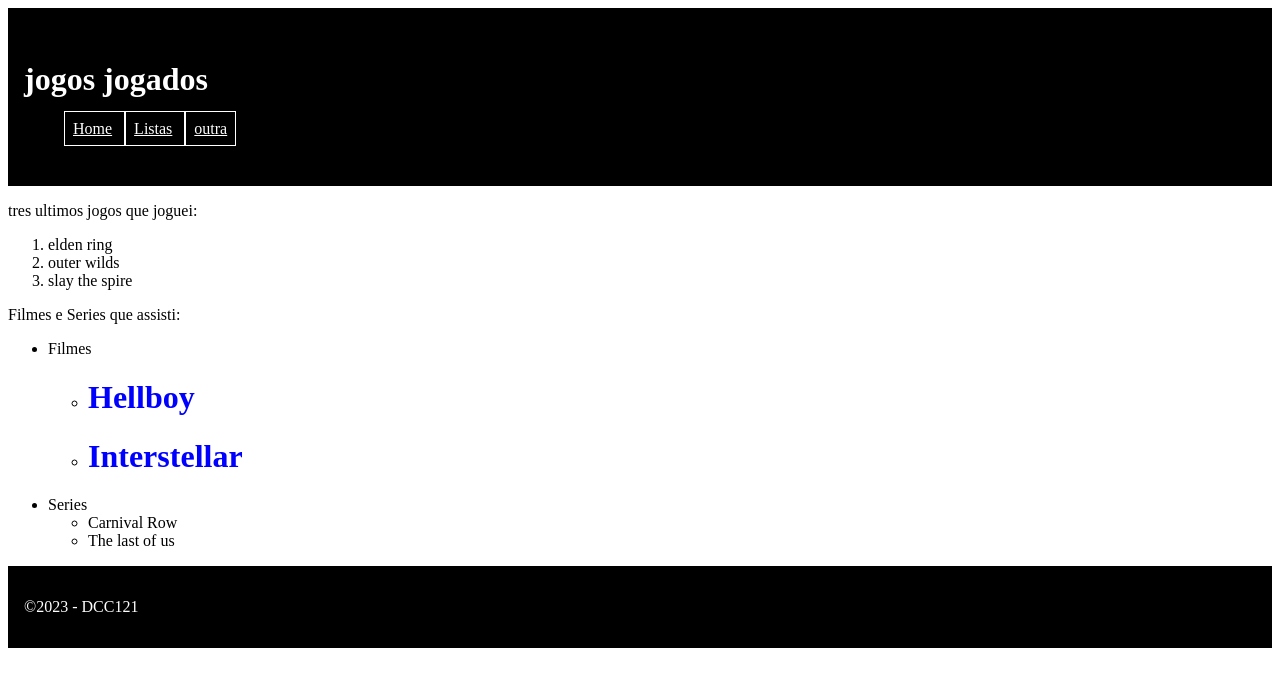
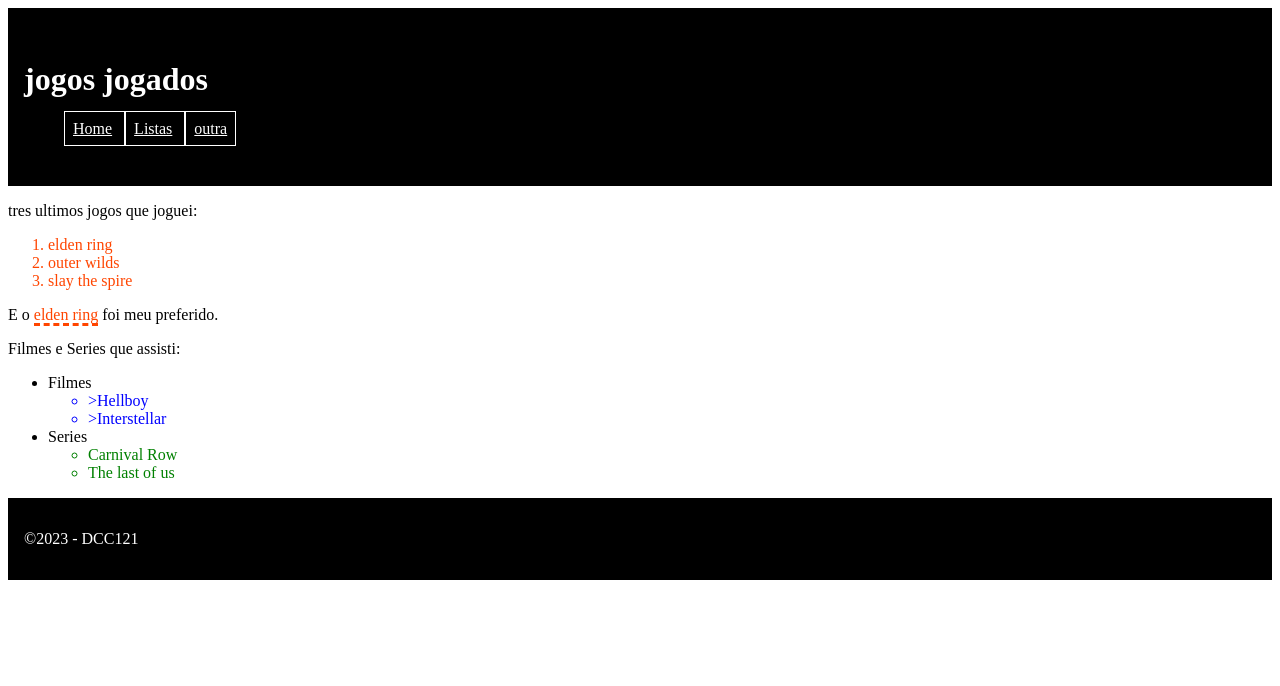
Before and after one commit to BrunaCruz0/dcc121-2023-1-atv1-Wilian2012, a plain HTML site: page lista.html in a window 1280 px wide. Drawn offline with Linux system fonts and the light colour scheme.

Commit message:
adiciona estilo por classe

```diff
--- a/lista.html
+++ b/lista.html
@@ -5,6 +5,20 @@
     <meta name="viewport" content="width=device-width, initial-scale=1.0">
     <title>jogos jogados</title>
     <link rel="stylesheet" href="estilopb.css" />
+    <style>
+      .serie{
+         color:green;
+      }
+      .filme{
+         color:blue;
+      }
+       .jogo{
+         color:orangered;
+      }
+      p>.jogo{
+          border-bottom: dashed;
+      }
+    </style>
 </head>
 <body>
     <header>
@@ -23,11 +37,12 @@
 <p>tres ultimos jogos que joguei:<p>
 <ol>
 
-<li>elden ring</li>
-<li>outer wilds</li>
-<li>slay the spire</li>
+<li class="jogo"> elden ring</li>
+<li class="jogo"> outer wilds</li>
+<li class="jogo"> slay the spire</li>
 
 </ol>
+<p> E o <span class="jogo">elden ring</span> foi meu preferido.</p>
 
    <p>Filmes e Series que assisti:</p>
    <ul>
@@ -37,15 +52,15 @@
             <div>Filmes</div>
            <ul>
 
-              <li> <h1 style="color:blue;">Hellboy</h1></li>
-              <li><h1 style="color:blue;">Interstellar</h1></li>
+              <li class="filme"> >Hellboy</h1></li>
+              <li class="filme"> >Interstellar</h1></li>
            </ul>
          </li>
            <li>
             <div>Series</div>
          <ul>
-            <li>Carnival Row</li>
-            <li>The last of us</li>
+            <li class="serie">Carnival Row</li>
+            <li class="serie">The last of us</li>
         </ul>
     </li>
 
```
